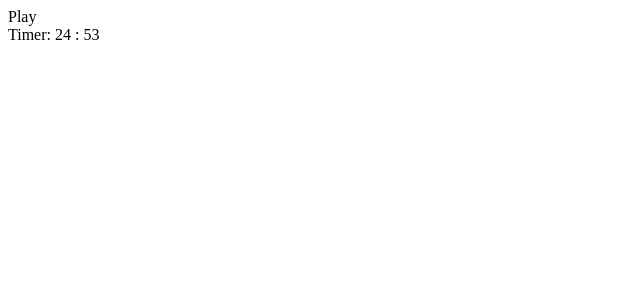
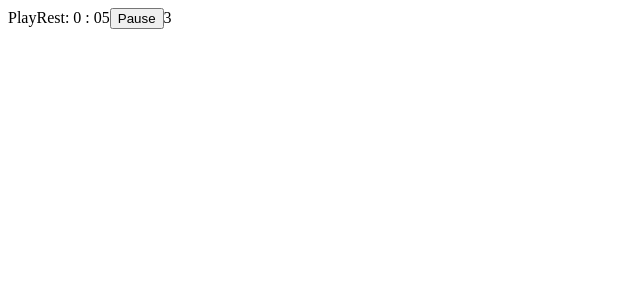
Before and after one commit to MartaZare/Productivity-App, a React (Vite) app: page /play in a window 1280 px wide. Shown: the top 300 px of the page, without its empty margins (0-640 px from the left). Built offline with nearby package versions, Linux system fonts and the light colour scheme.

Commit message:
Added rest timer functionality

```diff
--- a/src/pages/play/Play.tsx
+++ b/src/pages/play/Play.tsx
@@ -1,11 +1,10 @@
-import React from "react";
-import Timer from "./components/Timer";
+import MainTimer from "./components/MainTImer";
 
 function Play() {
   return (
     <div>
       Play
-      <Timer />
+      <MainTimer />
     </div>
   );
 }
--- /dev/null
+++ b/src/pages/play/components/MainTimer.tsx
@@ -0,0 +1,65 @@
+import { useEffect, useState } from "react";
+import RestTimer from "./RestTimer";
+
+function MainTimer() {
+  const INITIAL_WORK_TIME = 0.1;
+  const INITIAL_REST_TIME = 0.1;
+  const INITIAL_ROUNDS = 4;
+
+  const [rounds, setRounds] = useState(INITIAL_ROUNDS);
+  const [timeLeft, setTimeLeft] = useState<number>(INITIAL_WORK_TIME * 60);
+  const [pause, setPause] = useState(false);
+  const [work, setWork] = useState(true);
+
+  const minutes = Math.floor(timeLeft / 60);
+  const seconds = Math.floor(timeLeft % 60);
+
+  useEffect(() => {
+    if (rounds > 0 && !pause && timeLeft > 0) {
+      const interval = setInterval(() => {
+        setTimeLeft((prevTime) => prevTime - 1);
+      }, 1000);
+      return () => {
+        clearInterval(interval);
+      };
+    } else if (timeLeft === 0 && rounds > 0) {
+      if (work) {
+        setWork(false);
+        setTimeLeft(INITIAL_REST_TIME * 60);
+        setRounds((prev) => prev - 1);
+      } else {
+        setWork(true);
+        setTimeLeft(INITIAL_WORK_TIME * 60);
+      }
+    }
+  }, [timeLeft, pause, rounds, work]);
+
+  function handlePause() {
+    setPause((prev) => !prev);
+  }
+
+  return (
+    <>
+      {rounds > 0 ? (
+        <>
+          {timeLeft >= 0 ? (
+            <>
+              {work ? "Work" : "Rest"}: {minutes} :{" "}
+              {seconds < 10 ? `0${seconds}` : seconds}
+              <button onClick={handlePause}>
+                {pause ? "Paused" : "Pause"}
+              </button>
+              {rounds}
+            </>
+          ) : null}
+        </>
+      ) : (
+        <>
+          <RestTimer />
+        </>
+      )}
+    </>
+  );
+}
+
+export default MainTimer;
--- /dev/null
+++ b/src/pages/play/components/RestTimer.tsx
@@ -0,0 +1,41 @@
+import { useEffect, useState } from "react";
+
+function RestTimer() {
+  const INITIAL_TIME = 0.1;
+  const [timeLeft, setTimeLeft] = useState<number>(INITIAL_TIME * 60);
+  const minutes = Math.floor(timeLeft / 60);
+  const seconds = Math.floor(timeLeft % 60);
+  const [pause, setPause] = useState(false);
+
+  useEffect(() => {
+    if (!pause) {
+      const interval = setInterval(() => {
+        setTimeLeft((prevTime) => prevTime - 1);
+      }, 1000);
+      return () => {
+        clearInterval(interval);
+      };
+    }
+  }, [timeLeft, pause]);
+
+  function handlePause() {
+    if (pause) {
+      setPause(false);
+    } else {
+      setPause(true);
+    }
+  }
+
+  return (
+    <div>
+      {timeLeft >= 0 && (
+        <>
+          Rest: {minutes} : {seconds < 10 ? `0${seconds}` : seconds}
+          <button onClick={handlePause}>{pause ? "Paused" : "Pause"}</button>
+        </>
+      )}
+    </div>
+  );
+}
+
+export default RestTimer;
--- a/src/pages/play/components/Timer.tsx
+++ /dev/null
@@ -1,31 +0,0 @@
-import { useEffect, useState } from "react";
-
-function Timer() {
-  const INITIAL_TIME = 25;
-  const [timeLeft, setTimeLeft] = useState<number>(INITIAL_TIME * 60);
-  const minutes = Math.floor(timeLeft / 60);
-  const seconds = Math.floor(timeLeft % 60);
-
-  useEffect(() => {
-    const interval = setInterval(() => {
-      setTimeLeft((prevTime) => prevTime - 1);
-    }, 1000);
-    return () => {
-      clearInterval(interval);
-    };
-  }, [timeLeft]);
-
-  return (
-    <div>
-      {timeLeft >= 0 ? (
-        <>
-          Timer: {minutes} : {seconds < 10 ? `0${seconds}` : seconds}
-        </>
-      ) : (
-        "Time is out!"
-      )}
-    </div>
-  );
-}
-
-export default Timer;
```
